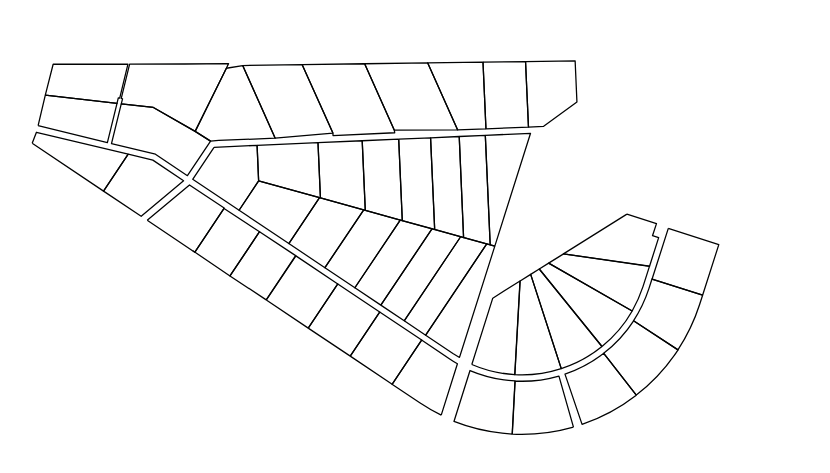
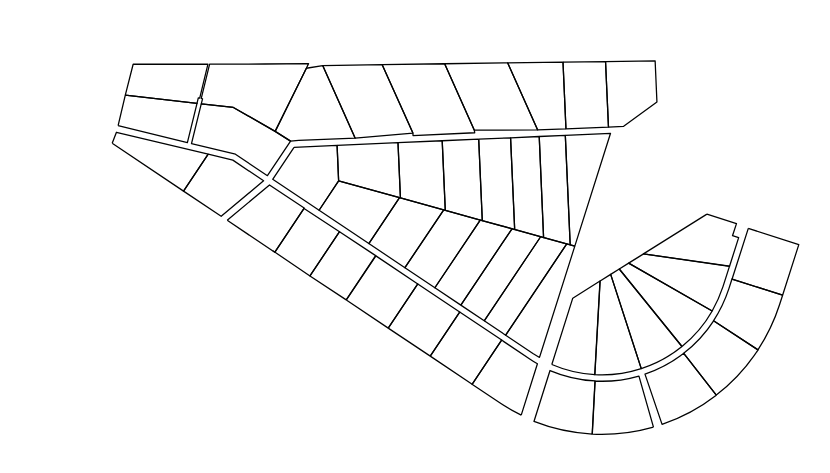
Before and after one commit to egillsmari/egillsmari, a Next.js app: page /skalmholt in a window 1280 px wide. Shown: the part 153-626 px from the top of the page, without its empty margins (260-1090 px from the left). Built offline with nearby package versions, Linux system fonts and the light colour scheme.

Commit message:
add maps stuff

```diff
--- a/src/app/components/Map.tsx
+++ b/src/app/components/Map.tsx
@@ -64,9 +64,9 @@ export const Map = () => {
   };
 
   return (
-    <div className="relative w-full">
+    <div className="relative">
       {/* SVG Map with overlay for highlighting */}
-      <div className="relative w-full">
+      <div className="relative ml-40">
         <div className="relative">
           <img
             src="/vector_lodir.svg"
```
